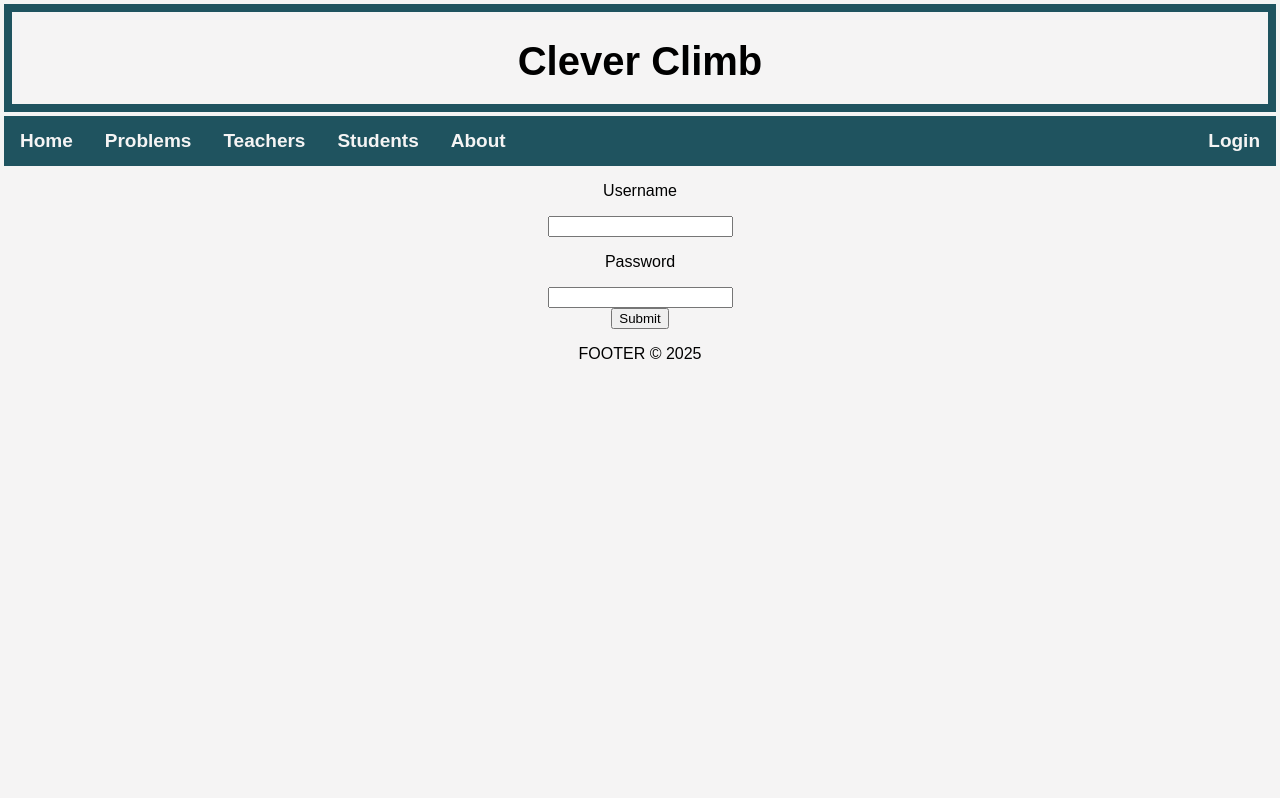
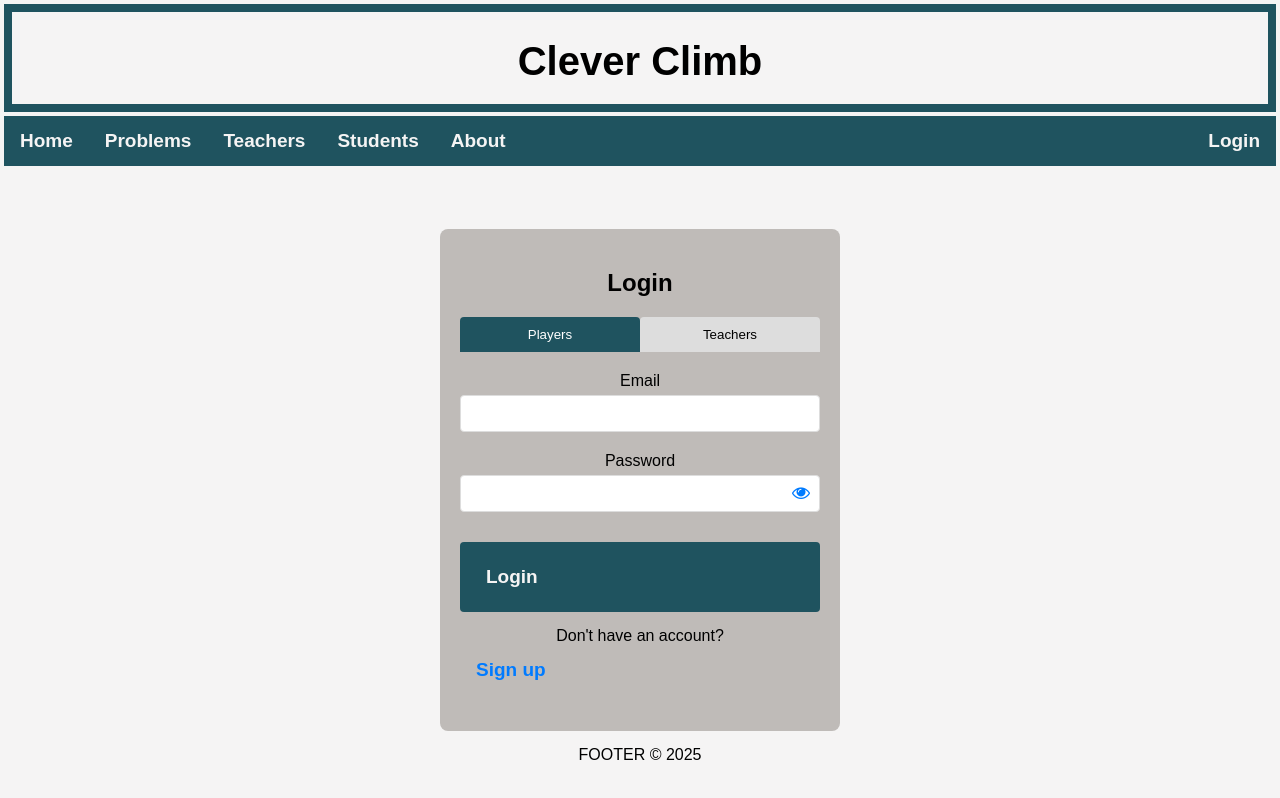
Before and after one commit to mahsahakimi/react_front_end, a React (Create React App) app: page /Login in a window 1280 px wide. Built offline with nearby package versions, Linux system fonts and the light colour scheme.

Commit message:
login component added

```diff
--- a/src/Layout/components/Login/Login.css
+++ b/src/Layout/components/Login/Login.css
@@ -0,0 +1,131 @@
+.login-container {
+    margin: auto;
+    background: #bfbbb8;
+    padding: 20px;
+    border-radius: 8px;
+    width: 100%;
+    max-width: 400px;
+    box-sizing: border-box;
+    margin-top: 5%;
+}
+
+h2 {
+    text-align: center;
+    margin-bottom: 20px;
+}
+
+.tab-container {
+    display: flex;
+    margin-bottom: 20px;
+}
+
+.tab-button {
+    flex: 1;
+    padding: 10px;
+    background: #ddd;
+    border: none;
+    border-radius: 4px 4px 0 0;
+    cursor: pointer;
+    transition: background 0.3s, color 0.3s;
+    text-align: center;
+}
+
+.tab-button:hover {
+    background: #bbb;
+    color: #333;
+}
+
+.tab-button.active {
+    background: #1f535f;
+    color: #fff;
+}
+
+.tab-content {
+    display: none;
+}
+
+.tab-content.active {
+    display: block;
+}
+
+.input-box {
+    margin-bottom: 15px;
+    position: relative;
+}
+
+.input-box label {
+    display: block;
+    margin-bottom: 5px;
+}
+
+.input-box input {
+    width: 100%;
+    padding: 10px;
+    border: 1px solid #ddd;
+    border-radius: 4px;
+    box-sizing: border-box;
+    margin-bottom: 5px;
+}
+
+.toggle-password-btn {
+    position: absolute;
+    right: 10px;
+    top: 63%;
+    transform: translateY(-50%);
+    color: #007bff;
+    font-size: 18px;
+    cursor: pointer;
+}
+
+.toggle-password-btn:hover {
+    background: #0056b3;
+}
+
+.login-btn {
+    width: 100%;
+    padding: 10px;
+    background: #1f535f;
+    color: #fff;
+    border: none;
+    border-radius: 4px;
+    cursor: pointer;
+    margin-top: 10px;
+}
+
+.login-btn:hover {
+    background: #0056b3;
+}
+
+p {
+    text-align: center;
+    margin-top: 15px;
+}
+
+p a {
+    color: #007bff;
+    text-decoration: none;
+}
+
+p a:hover {
+    text-decoration: underline;
+}
+
+@media (max-width: 628px) {
+    .login-container {
+        padding: 15px;
+        width: 90%;
+    }
+
+    h2 {
+        font-size: 20px;
+    }
+
+    .login-btn, .toggle-password-btn {
+        padding: 8px;
+    }
+
+    .tab-button {
+        font-size: 14px;
+        padding: 8px;
+    }
+}
--- a/src/Layout/components/Login/Login.js
+++ b/src/Layout/components/Login/Login.js
@@ -1,21 +1,73 @@
-import React from 'react';
+import React, {useEffect} from 'react';
 import './Login.css';
 
+let handleClick = () => {};
 function Login() {
+  useEffect(()=>{
+    handleClick = (inputId, toggleButton) => {
+    // alert("4")
+    const passwordInput = document.getElementById(inputId);
+    const isPasswordVisible = ((passwordInput.type) === 'text');
+
+    passwordInput.type = isPasswordVisible ? 'password' : 'text';
+    toggleButton.classList.toggle('fa-eye', isPasswordVisible);
+    toggleButton.classList.toggle('fa-eye-slash', !isPasswordVisible);
+    };
+
+    document.addEventListener("DOMContentLoaded", function() {
+    alert("17")
+    const tabButtons = document.querySelectorAll('.tab-button');
+    const tabContents = document.querySelectorAll('.tab-content');
+
+    tabButtons.forEach(button => {
+        button.addEventListener('click', () => {
+            const tabId = button.getAttribute('data-tab');
+
+            tabButtons.forEach(btn => btn.classList.remove('active'));
+            tabContents.forEach(content => content.classList.remove('active'));
+
+            button.classList.add('active');
+            document.getElementById(tabId).classList.add('active');
+        });
+      });
+    });
+  },)
   return(
-    <form>
-      <label>
-        <p>Username</p>
-        <input type="text" />
-      </label>
-      <label>
-        <p>Password</p>
-        <input type="password" />
-      </label>
-      <div>
-        <button type="submit">Submit</button>
-      </div>
-    </form>
+    <div className="login-container">
+        <h2>Login</h2>
+        <div className="tab-container">
+            <button className="tab-button active" data-tab="players">Players</button>
+            <button className="tab-button" data-tab="teachers">Teachers</button>
+        </div>
+
+        <form id="players" className="tab-content active">
+            <div className="input-box">
+                <label for="player-email">Email</label>
+                <input type="email" id="player-email" name="player-email" required/>
+            </div>
+            <div className="input-box">
+                <label for="player-password">Password</label>
+                <input type="password" id="player-password" name="player-password" required/>
+                <i className="fa fa-eye toggle-password-btn" onClick={handleClick("player-password", this)}></i>
+            </div>
+            <button type="submit" className="login-btn"><a href="student/playerprofile.html">Login</a></button>
+        </form>
+
+        <form id="teachers" className="tab-content">
+            <div className="input-box">
+                <label for="teacher-email">Email</label>
+                <input type="email" id="teacher-email" name="teacher-email" required/>
+            </div>
+            <div className="input-box">
+                <label for="teacher-password">Password</label>
+                <input type="password" id="teacher-password" name="teacher-password" required/>
+                <i className="fa fa-eye toggle-password-btn" onClick={handleClick("teacher-password", this)}></i>
+            </div>
+            <button type="submit" className="login-btn"><a href="teacher/teacherprofile.html">Login</a></button>
+        </form>
+
+        <p>Don't have an account? <a href="signup.html">Sign up</a></p>
+    </div>
   )
 }
 
```
Also changed, not shown: src/Layout/components/Navbar/Navbar.js (+0 -10 lines).
